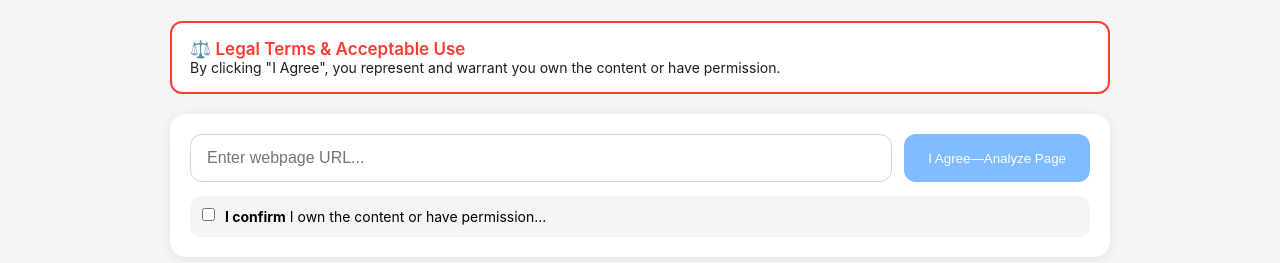
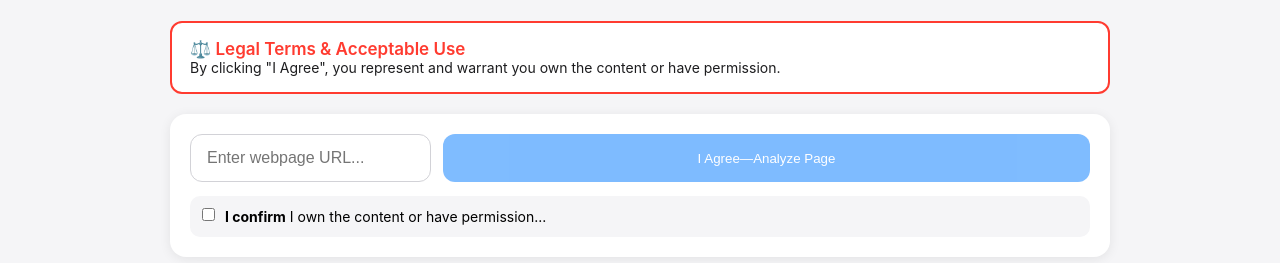
Before and after one commit to lfisher447-afk/Yuff, a website: page public/index.html in a window 1280 px wide. Shown: the part 185-448 px from the top of the page. Drawn offline with Linux system fonts and the light colour scheme.

Commit message:
Update styles.css

```diff
--- a/public/styles.css
+++ b/public/styles.css
@@ -38,13 +38,13 @@ body { font-family: -apple-system, sans-serif; background: #f5f5f7; display: fle
 .setting-group { display: flex; flex-direction: column; gap: 6px; margin-bottom: 12px; }
 .setting-group input, .setting-group select { padding: 10px; border-radius: 8px; background: var(--bg-main); color: white; border: 1px solid var(--border); }
 
-/* YOUR EXACT CSS for the EXTRACTOR */
+/* EXTRACTOR CSS */
 .container { max-width: 980px; margin: 0 auto; padding: 20px; }
 .header { text-align: center; margin-bottom: 24px; color: #1d1d1f; }
 .input-section { background: #ffffff; padding: 20px; border-radius: 16px; box-shadow: 0 2px 12px rgba(0, 0, 0, 0.08); }
 .input-group { display: flex; gap: 12px; flex-direction: row; }
 .input-group input { flex: 1; padding: 14px 16px; border: 1.5px solid #d2d2d7; border-radius: 12px; font-size: 16px; }
-.btn { padding: 14px 24px; background: #007aff; color: white; border: none; border-radius: 12px; cursor: pointer; font-weight: 500; }
+.btn { padding: 14px 24px; background: #007aff; color: white; border: none; border-radius: 12px; cursor: pointer; font-weight: 500; width: 100%; }
 .player-section { background: #ffffff; padding: 16px; border-radius: 16px; box-shadow: 0 2px 12px rgba(0,0,0,0.08); margin-top: 20px; }
 .player-container iframe { width: 100%; height: 600px; border: none; background: #000; border-radius: 8px; }
 .error { background: #ff3b30; color: white; padding: 14px; border-radius: 12px; margin-bottom: 20px; }
```
